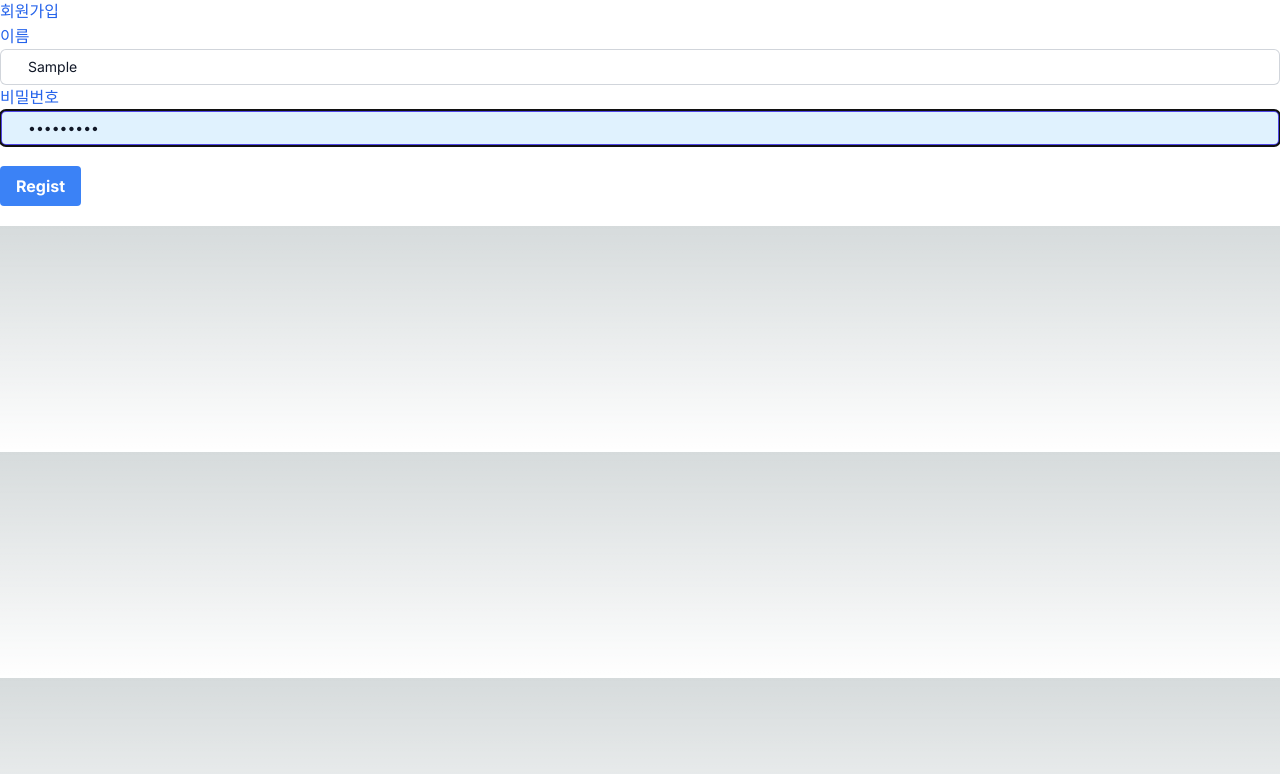
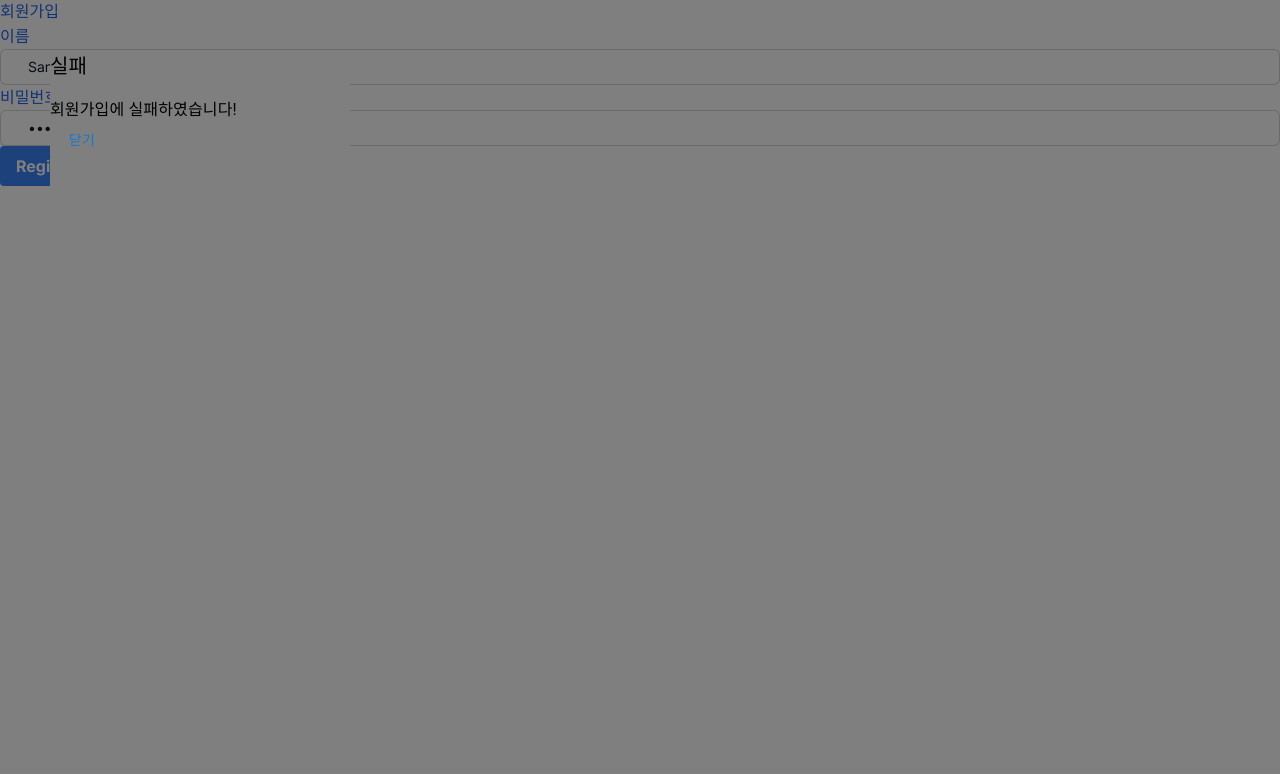
Before and after one commit to softwarerbfl/next-react-login-tailwind, a Next.js app: page /modal in a window 1280 px wide. Both pictures are taken after typing "Sample", "Sample123" into the empty fields and a click on the button "Regist". Shown: the top 774 px of the page. Built offline with nearby package versions, Linux system fonts and the light colour scheme; a web font is replaced by a local one.

Commit message:
useReducer로 Modal 구현하기

```diff
--- a/src/app/layout.tsx
+++ b/src/app/layout.tsx
@@ -1,6 +1,7 @@
 import './globals.css'
 import type { Metadata } from 'next'
 import { Inter } from 'next/font/google'
+import Providers from './providers'
 
 const inter = Inter({ subsets: ['latin'] })
 
@@ -15,8 +16,8 @@ export default function RootLayout({
   children: React.ReactNode
 }) {
   return (
-    <html lang="en">
-      <body className={inter.className}>{children}</body>
+    <html lang="en" className='bg-white'>
+      <body className={inter.className}><Providers>{children}</Providers></body>
     </html>
   )
 }
--- /dev/null
+++ b/src/app/modal/componenets/modal.tsx
@@ -0,0 +1,113 @@
+'use client'
+import React, { createContext, useReducer, useState } from "react";
+import { Box, Button, Modal, Typography } from '@mui/material';
+
+export const ModalContext = createContext<(param: ActionType) => void>(() => {});
+
+interface ModalContent {
+    title: string;
+    description: string;
+    isCorrect: boolean;
+    cancel: boolean;
+}
+
+interface ModalProviderProps {
+    children: React.ReactNode;
+}
+
+interface ActionType extends ModalContent{
+    type : string
+}
+
+function modalReducer(state : ModalContent, action:ActionType){
+
+    switch(action.type){
+        case 'open':{
+            return {
+                title:action.title,
+                description:action.description,
+                isCorrect: action.isCorrect,
+                cancel: action.cancel
+
+            }
+        }
+        case 'close':{
+            return {
+                title:action.title,
+                description:action.description,
+                isCorrect: false,
+                cancel: action.cancel
+            }
+        }
+        default:{
+            throw Error("Unkown action : "+ action.type)
+        }
+    }
+
+}
+
+
+export const initialModal : ModalContent={
+    title: "",
+    description: "",
+    isCorrect: false,
+    cancel: false
+};
+export default function ModalProvider({ children }: ModalProviderProps) {
+    // const [modal, setModal] = useState<ModalContent>({
+    //     title: "",
+    //     description: "",
+    //     isCorrect: false,
+    //     cancel: false
+    // });
+
+    const [state, dispatch] = useReducer(modalReducer,initialModal)
+
+    // const func = (param: ModalContent) => {
+    //     setModal({
+    //         isCorrect: param.isCorrect,
+    //         cancel: false,
+    //         title: param.title,
+    //         description: param.description
+    //     });
+    // }
+
+    const func1 = () => {
+        dispatch({
+            type:'close',
+            isCorrect: false,
+            cancel: false,
+            title:'',
+            description: ''
+        });
+    }
+
+    return (
+        <ModalContext.Provider
+            value={dispatch}
+        >
+            {children}
+            <Modal
+                open={state.isCorrect}
+                sx={{
+                    position: 'fixed',
+                    top: '50px',
+                    left: '50px',
+                    width: '300px',
+                    minHeight: '100px',
+                    backgroundColor: 'white'
+                }}
+            >
+                <Box>
+                    <Typography variant="h6" component="h2">
+                        {state.title}
+                    </Typography>
+                    <Typography sx={{ mt: 2 }}>
+                        {state.description}
+                    </Typography>
+                    <Button onClick={func1}>닫기</Button>
+                </Box>
+            </Modal>
+        </ModalContext.Provider>
+    )
+}
--- a/src/app/modal/page.tsx
+++ b/src/app/modal/page.tsx
@@ -1,5 +1,7 @@
 "use client"
-import React, { useState, useRef, useCallback } from "react";
+import { useHtmlContext } from "next/dist/shared/lib/html-context";
+import React, { useState, useRef, useCallback, useContext } from "react";
+import { ModalContext } from "./componenets/modal";
 function useJoin() {
     const [id, setId] = useState<string>("");
     const [password, setPassword] = useState("");
@@ -14,6 +16,9 @@ function useJoin() {
         setPassword(event.currentTarget.value)
 
     },[]);
+
+    const dispatch=useContext(ModalContext);
+
     const onSubmit = useCallback((event:any) =>{
         event.preventDefault(); // 페이지 새로고침 방지
         // 비밀번호 부터 유효성 검증하고 실패 시 console 출력 및 커서 옮기기
@@ -21,6 +26,9 @@ function useJoin() {
         var low=0; // 소문자 개수
         var high=0; // 대문자 개수
         var pattern = /[~!@#$%^&*()_+|<>?:{}]/;	// 특수문자
+
+
+
         for (var i=0;i<len;i++){
             if(password[i].toLowerCase()==password[i]){
                 low+=1;
@@ -32,11 +40,24 @@ function useJoin() {
         if (len<8 || !pattern.test(password) || low==0 ||high==0){
             console.log("비밀번호는 8자리 이상 대소문자, 특수문자로 구성되어야 합니다.");
             confirmPassword.current?.focus();
-            alert("비번 유효성 검증 실패");
+            //alert("비번 유효성 검증 실패");
+            dispatch({
+                type:'open',
+                title:"실패",
+                description:"회원가입에 실패하였습니다!",
+                isCorrect: true,
+                cancel:false
+            });
         }
         else{
-            console.log("비밀번호 유효성 검사 완료")
-            alert("회원 가입에 성공하였습니다!")
+            console.log("비밀번호 유효성 검사 완료");
+            dispatch({
+                type:'open',
+                title:"성공",
+                description:"회원가입에 성공하였습니다!",
+                isCorrect: true,
+                cancel:false
+            });
         }
 
     } ,[password]);
@@ -49,7 +70,7 @@ function useJoin() {
                 <div><input name="id" type="id" placeholder="이름" value={id} onChange={onIdHandler} className="focus:bg-sky-100 block w-full rounded-md border-0 py-1.5 pl-7 pr-20 text-gray-900 ring-1 ring-inset ring-gray-300 placeholder:text-gray-400 focus:ring-2 focus:ring-inset focus:ring-indigo-600 sm:text-sm sm:leading-6"></input></div>
                 <label className="font-['gmarket'] text-blue-600">비밀번호</label>
                 <div><input name="password" type="password" ref ={confirmPassword} placeholder="비밀번호" value={password} onChange={onPasswordHandler} className="focus:bg-sky-100 block w-full rounded-md border-0 py-1.5 pl-7 pr-20 text-gray-900 ring-1 ring-inset ring-gray-300 placeholder:text-gray-400 focus:ring-2 focus:ring-inset focus:ring-indigo-600 sm:text-sm sm:leading-6"></input></div>
-                <div><button onClick={onSubmit} className="my-5 rounded bg-blue-500 px-4 py-2 font-bold text-white hover:bg-blue-600" > Regist</button></div>
+                <div><button onClick={onSubmit} className="rounded bg-blue-500 px-4 py-2 font-bold text-white hover:bg-blue-600" > Regist</button></div>
 
             </form>
 
--- /dev/null
+++ b/src/app/providers.tsx
@@ -0,0 +1,7 @@
+import ModalProvider from "./modal/componenets/modal";
+interface Props{
+    children: React.ReactNode;
+};
+export default function Providers({children}:Props){
+    return <ModalProvider>{children}</ModalProvider>
+}
```
Also changed, not shown: src/app/modal/modal-context.tsx (added).
